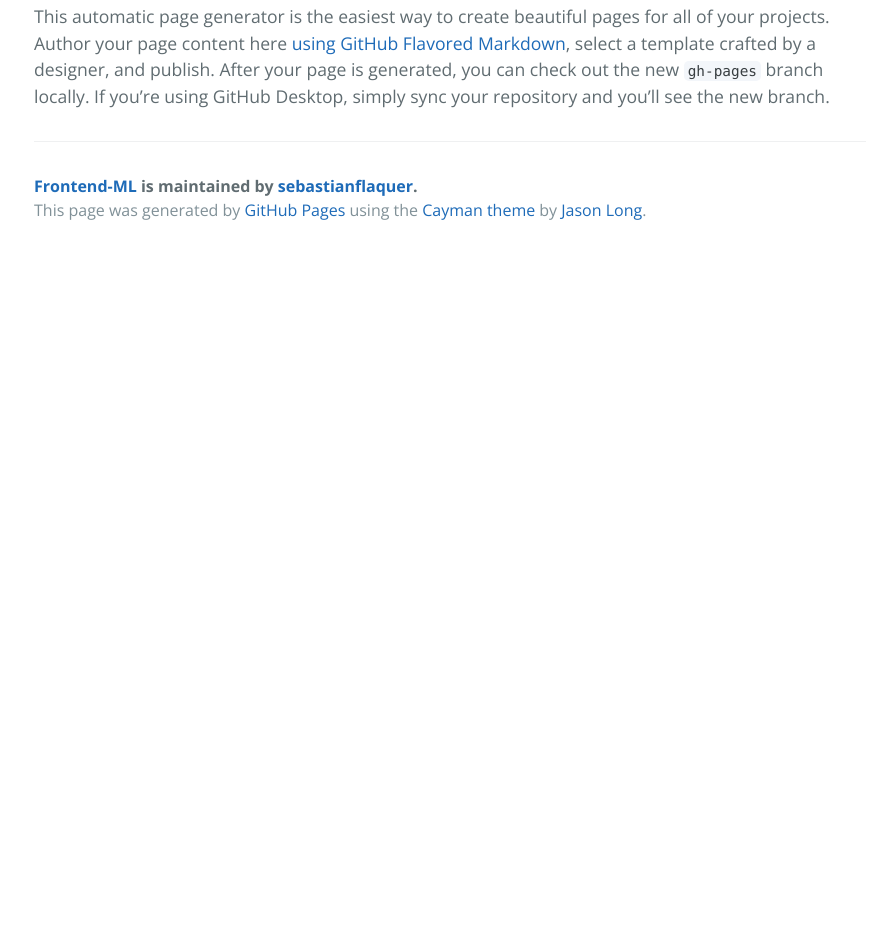
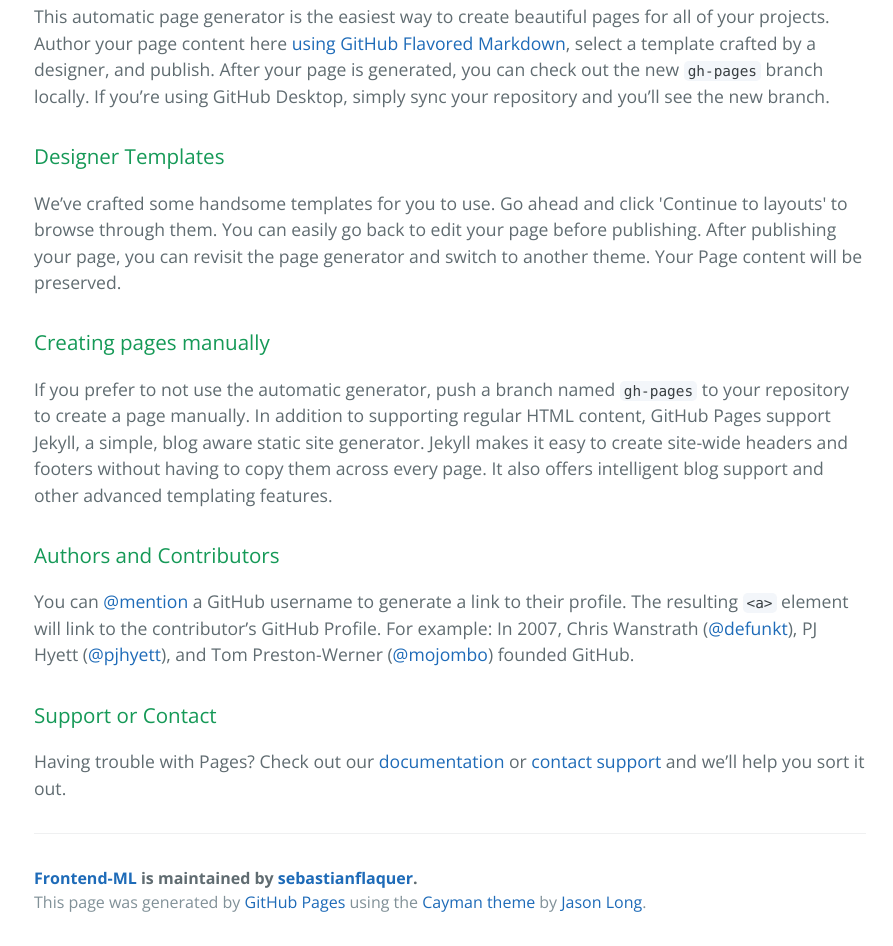
Before and after one commit to sebastianflaquer/Front-End-ML, a plain HTML site: page index.html in a window 1280 px wide. Shown: the part 413-1359 px from the top of the page, without its empty margins (190-1083 px from the left). Before the commit the page ends 800 px from the top, so only its background shows below. Drawn offline with nearby package versions, Linux system fonts and the light colour scheme.

Commit message:
Create gh-pages branch via GitHub

```diff
--- a/index.html
+++ b/index.html
@@ -24,6 +24,26 @@
 
 <p>This automatic page generator is the easiest way to create beautiful pages for all of your projects. Author your page content here <a href="https://guides.github.com/features/mastering-markdown/">using GitHub Flavored Markdown</a>, select a template crafted by a designer, and publish. After your page is generated, you can check out the new <code>gh-pages</code> branch locally. If you’re using GitHub Desktop, simply sync your repository and you’ll see the new branch.</p>
 
+<h3>
+<a id="designer-templates" class="anchor" href="#designer-templates" aria-hidden="true"><span aria-hidden="true" class="octicon octicon-link"></span></a>Designer Templates</h3>
+
+<p>We’ve crafted some handsome templates for you to use. Go ahead and click 'Continue to layouts' to browse through them. You can easily go back to edit your page before publishing. After publishing your page, you can revisit the page generator and switch to another theme. Your Page content will be preserved.</p>
+
+<h3>
+<a id="creating-pages-manually" class="anchor" href="#creating-pages-manually" aria-hidden="true"><span aria-hidden="true" class="octicon octicon-link"></span></a>Creating pages manually</h3>
+
+<p>If you prefer to not use the automatic generator, push a branch named <code>gh-pages</code> to your repository to create a page manually. In addition to supporting regular HTML content, GitHub Pages support Jekyll, a simple, blog aware static site generator. Jekyll makes it easy to create site-wide headers and footers without having to copy them across every page. It also offers intelligent blog support and other advanced templating features.</p>
+
+<h3>
+<a id="authors-and-contributors" class="anchor" href="#authors-and-contributors" aria-hidden="true"><span aria-hidden="true" class="octicon octicon-link"></span></a>Authors and Contributors</h3>
+
+<p>You can <a href="https://help.github.com/articles/basic-writing-and-formatting-syntax/#mentioning-users-and-teams" class="user-mention">@mention</a> a GitHub username to generate a link to their profile. The resulting <code>&lt;a&gt;</code> element will link to the contributor’s GitHub Profile. For example: In 2007, Chris Wanstrath (<a href="https://github.com/defunkt" class="user-mention">@defunkt</a>), PJ Hyett (<a href="https://github.com/pjhyett" class="user-mention">@pjhyett</a>), and Tom Preston-Werner (<a href="https://github.com/mojombo" class="user-mention">@mojombo</a>) founded GitHub.</p>
+
+<h3>
+<a id="support-or-contact" class="anchor" href="#support-or-contact" aria-hidden="true"><span aria-hidden="true" class="octicon octicon-link"></span></a>Support or Contact</h3>
+
+<p>Having trouble with Pages? Check out our <a href="https://help.github.com/pages">documentation</a> or <a href="https://github.com/contact">contact support</a> and we’ll help you sort it out.</p>
+
       <footer class="site-footer">
         <span class="site-footer-owner"><a href="https://github.com/sebastianflaquer/Front-End-ML">Frontend-ML</a> is maintained by <a href="https://github.com/sebastianflaquer">sebastianflaquer</a>.</span>
 
```
Also changed, not shown: params.json (+1 -1 lines).
